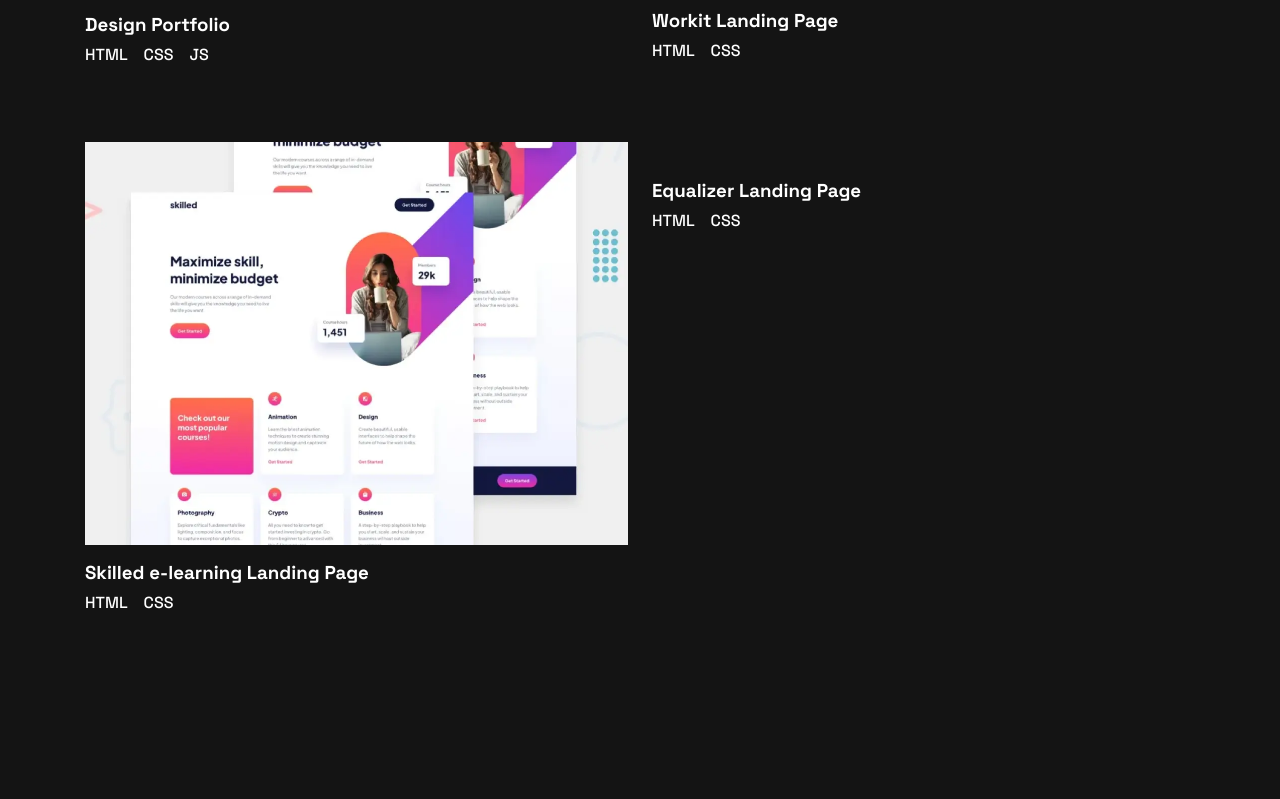
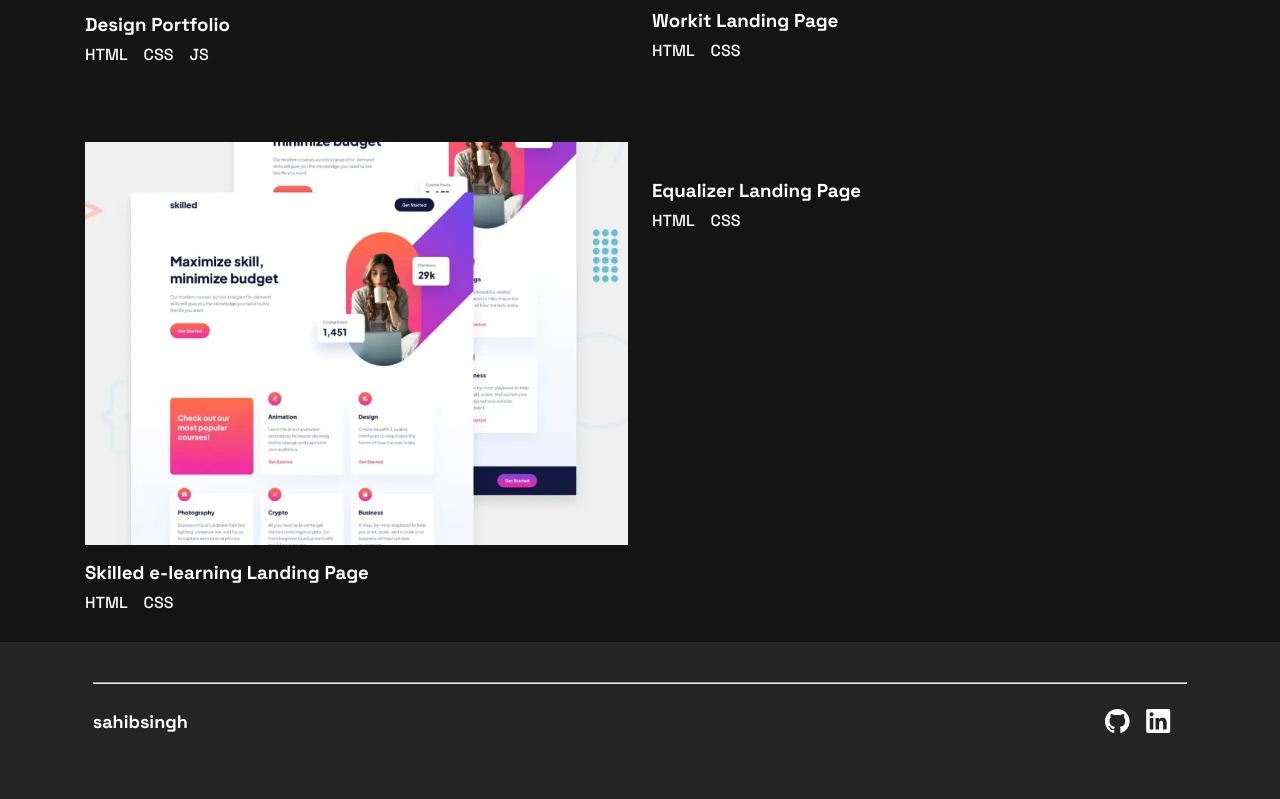
Before and after one commit to aulakhsahib/sahibaulakh.com, a website built with Vite: page index.html in a window 1280 px wide. Shown: the part 2074-2873 px from the top of the page. Before the commit the page ends 2716 px from the top, so only its background shows below. Built offline with nearby package versions, Linux system fonts and the light colour scheme; files whose address does not match are found by name.

Commit message:
add footer

```diff
--- a/index.html
+++ b/index.html
@@ -206,11 +206,25 @@
                   class="underlined-word">VIEW CODE</a>
               </div>
             </div>
-
           </div>
         </section>
       </main>
     </div>
+
+    <footer class="footer">
+      <div class="footer-wrapper">
+        <hr>
+        <nav class="navbar">
+          <p class="author-name-container"><a href="">sahibsingh</a></p>
+          <div class="social-media-logo-container">
+            <a href="https://github.com/aulakhsahib" target="_blank"><img src="./assets/images/icon-github.svg"
+                alt=""></a>
+            <a href="https://www.linkedin.com/in/sahib-aulakh-512036260" target="_blank"><img
+                src="./assets/images/icon-linkedin.svg" alt=""></a>
+          </div>
+        </nav>
+      </div>
+    </footer>
 
   </div>
   <script type="module" src="/main.js"></script>
```
